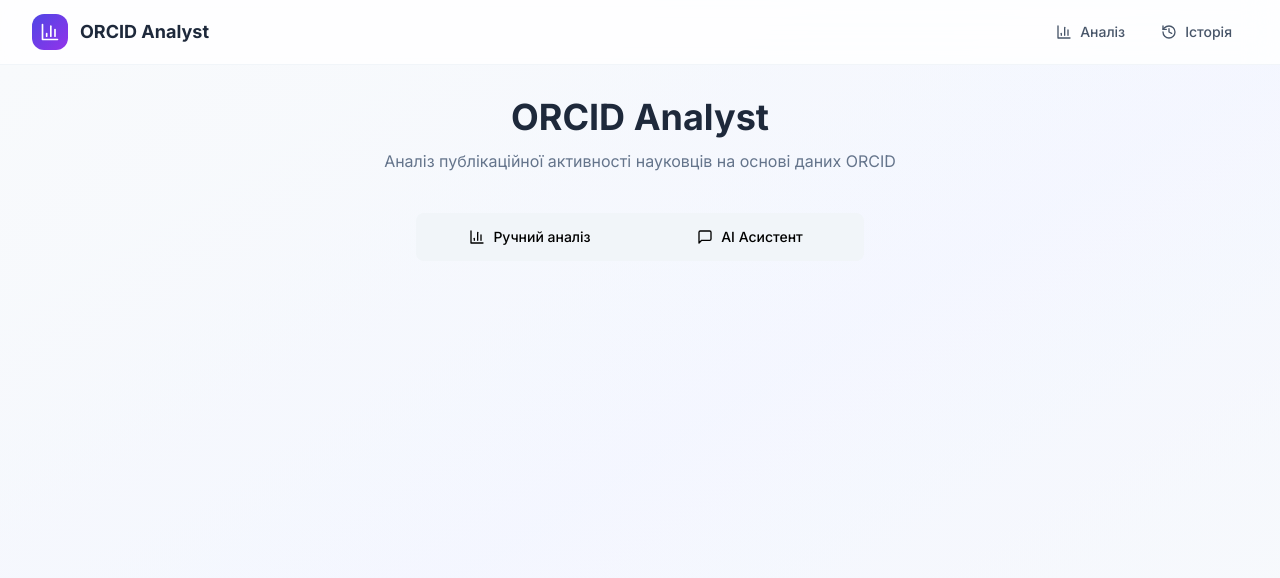
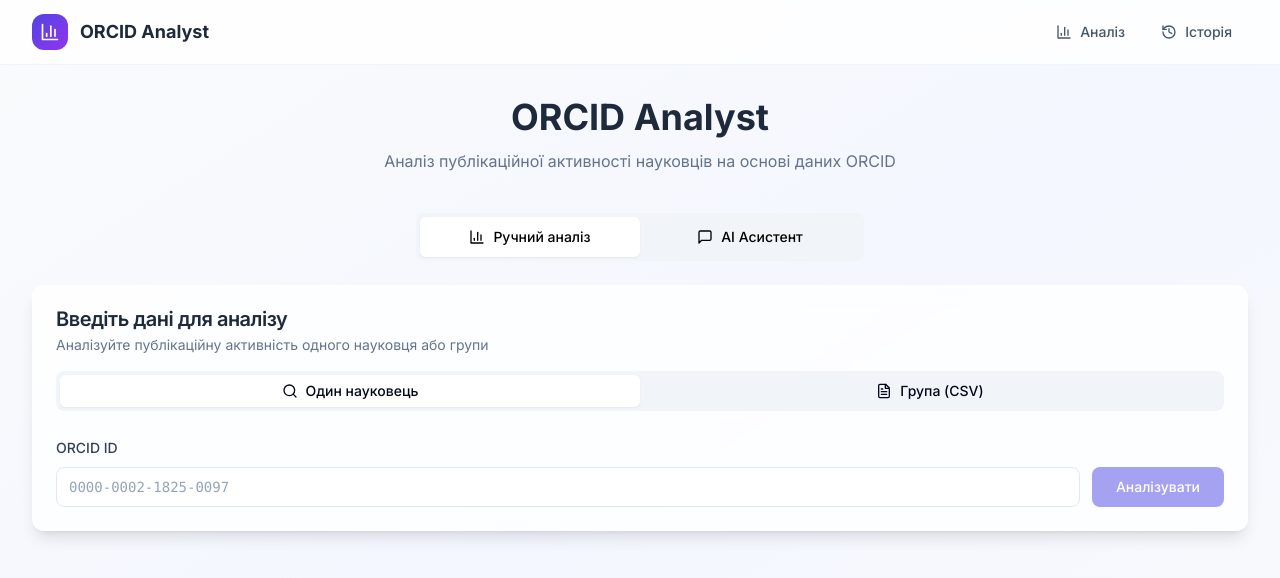
Before and after one commit to SZabolotnii/orcid-analyst-project, a React (Vite) app: page / in a window 1280 px wide. Shown: the top 578 px of the page. Built offline with nearby package versions, Linux system fonts and the light colour scheme.

Commit message:
Fix tabs switching functionality

```diff
--- a/src/components/ui/tabs.jsx
+++ b/src/components/ui/tabs.jsx
@@ -5,37 +5,62 @@
 export const Tabs = ({ defaultValue, value, onValueChange, children, className }) => {
   const [activeTab, setActiveTab] = React.useState(defaultValue || value)
 
+  React.useEffect(() => {
+    if (value !== undefined) {
+      setActiveTab(value)
+    }
+  }, [value])
+
+  const handleValueChange = (newValue) => {
+    setActiveTab(newValue)
+    if (onValueChange) {
+      onValueChange(newValue)
+    }
+  }
+
   return (
     <div className={className}>
       {React.Children.map(children, child =>
-        React.cloneElement(child, { value: activeTab, onValueChange: onValueChange || setActiveTab })
+        React.cloneElement(child, {
+          currentValue: activeTab,
+          onValueChange: handleValueChange
+        })
       )}
     </div>
   )
 }
 
-export const TabsList = ({ children, className }) => (
+export const TabsList = ({ children, currentValue, onValueChange, className }) => (
   <div className={cn("inline-flex rounded-lg bg-slate-100 p-1", className)}>
-    {children}
+    {React.Children.map(children, child =>
+      React.cloneElement(child, { currentValue, onValueChange })
+    )}
   </div>
 )
 
-export const TabsTrigger = ({ value, children, className, ...props }) => (
+export const TabsTrigger = ({ value, currentValue, onValueChange, children, className, ...props }) => {
+  const isActive = currentValue === value
+
+  return (
     <button
+      data-state={isActive ? "active" : "inactive"}
       className={cn(
-      "inline-flex items-center justify-center whitespace-nowrap rounded-md px-3 py-1.5 text-sm font-medium transition-all focus-visible:outline-none disabled:pointer-events-none disabled:opacity-50 data-[state=active]:bg-white data-[state=active]:shadow-sm",
+        "inline-flex items-center justify-center whitespace-nowrap rounded-md px-3 py-1.5 text-sm font-medium transition-all focus-visible:outline-none disabled:pointer-events-none disabled:opacity-50",
+        isActive && "bg-white shadow-sm",
         className
       )}
-    onClick={(e) => {
-      if (props.onValueChange) props.onValueChange(value)
+      onClick={() => {
+        if (onValueChange) {
+          onValueChange(value)
+        }
       }}
       {...props}
     >
       {children}
     </button>
   )
+}
 
-export const TabsContent = ({ value, children, className, ...props }) => {
-  const currentValue = props.value
+export const TabsContent = ({ value, currentValue, children, className }) => {
   return currentValue === value ? <div className={className}>{children}</div> : null
 }
```
Lines whose indentation alone changed are shown as unchanged.
